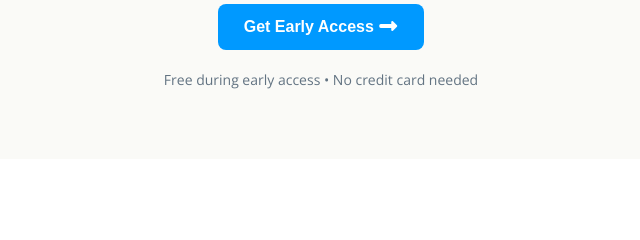
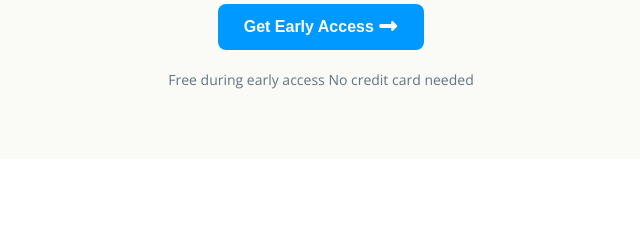
Before and after one commit to sagorhasan17/ph-dev-assign-1, a plain HTML site: page index.html in a window 1280 px wide. Shown: the part 2307-2547 px from the top of the page, 319-959 px from the left. Drawn offline with nearby package versions, Linux system fonts and the light colour scheme.

```diff
--- a/index.html
+++ b/index.html
@@ -142,7 +142,7 @@
       </button>
 
       <p class="cedit-p">
-        Free during early access • No credit card needed
+        Free during early access No credit card needed
       </p>
     </div>
   </section>
```
